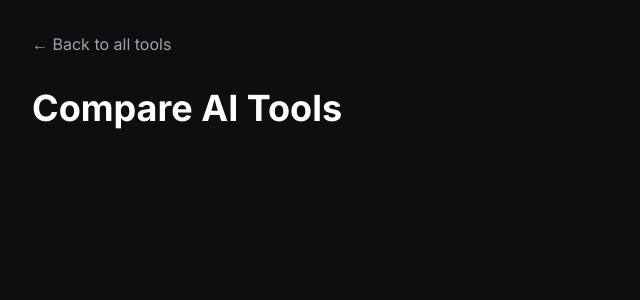
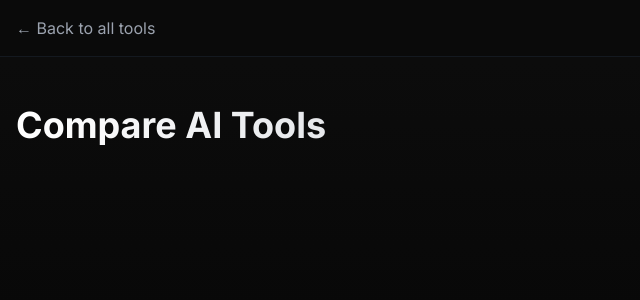
Before and after one commit to nathanMub/ai-tracker, a Next.js app: page /compare in a window 1280 px wide. Shown: the top 300 px of the page, without its empty margins (0-640 px from the left). Built offline with nearby package versions, Linux system fonts and the light colour scheme.

Commit message:
Update page.tsx

```diff
--- a/app/compare/page.tsx
+++ b/app/compare/page.tsx
@@ -11,35 +11,49 @@ export default async function ComparePage({
   const compareTools = tools.filter(t => toolIds.includes(t.id))
 
   return (
-    <div className="min-h-screen bg-[#0E0E0E] text-white p-8">
-      <div className="max-w-7xl mx-auto">
-        <Link href="/" className="text-gray-400 hover:text-white mb-8 inline-block">
-          ← Back to all tools
-        </Link>
+    <div className="min-h-screen bg-gradient-to-b from-[#0D0D0D] to-[#000000] text-white">
+      <div className="border-b border-gray-800/50 bg-[#0A0A0A]/80 backdrop-blur-xl sticky top-0 z-40">
+        <div className="max-w-7xl mx-auto px-4 py-4">
+          <Link href="/" className="text-gray-400 hover:text-white transition">
+            ← Back to all tools
+          </Link>
+        </div>
+      </div>
 
-        <h1 className="text-4xl font-bold mb-8">Compare AI Tools</h1>
+      <div className="max-w-7xl mx-auto px-4 py-12">
+        <h1 className="text-4xl font-bold mb-8 bg-gradient-to-r from-white to-gray-400 bg-clip-text text-transparent">
+          Compare AI Tools
+        </h1>
 
         <div className="grid grid-cols-1 md:grid-cols-3 gap-6">
           {compareTools.map(tool => (
-            <div key={tool.id} className="bg-[#1A1A1A] border border-gray-800 rounded-xl p-6">
-              <img src={tool.logo} alt={tool.name} className="w-16 h-16 rounded-lg bg-white p-2 mb-4" />
+            <div key={tool.id} className="bg-gradient-to-br from-[#1A1A1A] to-[#141414] border border-gray-800/50 rounded-2xl p-6">
+              <img src={tool.logo} alt={tool.name} className="w-16 h-16 rounded-xl bg-white p-2 mb-4 shadow-lg" />
               <h2 className="text-2xl font-bold mb-2">{tool.name}</h2>
-              <p className="text-green-400 font-semibold mb-4">{tool.price}</p>
+              <p className="text-green-400 font-bold text-xl mb-6">{tool.price}</p>
 
-              <h3 className="font-semibold mb-2 text-green-400">Pros</h3>
-              <ul className="text-sm text-gray-400 mb-4 space-y-1">
+              <h3 className="font-semibold mb-3 text-green-400">✓ Pros</h3>
+              <ul className="text-sm text-gray-300 mb-6 space-y-2">
                 {tool.aiReview?.pros.map(pro => <li key={pro}>• {pro}</li>)}
               </ul>
 
-              <h3 className="font-semibold mb-2 text-red-400">Cons</h3>
-              <ul className="text-sm text-gray-400 mb-4 space-y-1">
+              <h3 className="font-semibold mb-3 text-red-400">✗ Cons</h3>
+              <ul className="text-sm text-gray-300 mb-6 space-y-2">
                 {tool.aiReview?.cons.map(con => <li key={con}>• {con}</li>)}
               </ul>
 
-              <div className="bg-purple-600/20 border border-purple-600/50 rounded-lg p-3">
-                <p className="text-xs text-purple-300 font-semibold">BEST FOR</p>
+              <div className="bg-gradient-to-r from-purple-600/20 to-blue-600/20 border border-purple-500/30 rounded-xl p-4">
+                <p className="text-xs text-purple-300 font-semibold mb-1 uppercase">BEST FOR</p>
                 <p className="text-sm">{tool.aiReview?.bestFor}</p>
               </div>
+
+              <a
+                href={tool.url}
+                target="_blank"
+                className="mt-6 w-full bg-gradient-to-r from-orange-500 to-pink-500 py-3 rounded-lg font-semibold text-center block hover:scale-105 transition"
+              >
+                Visit Website →
+              </a>
             </div>
           ))}
         </div>
```
